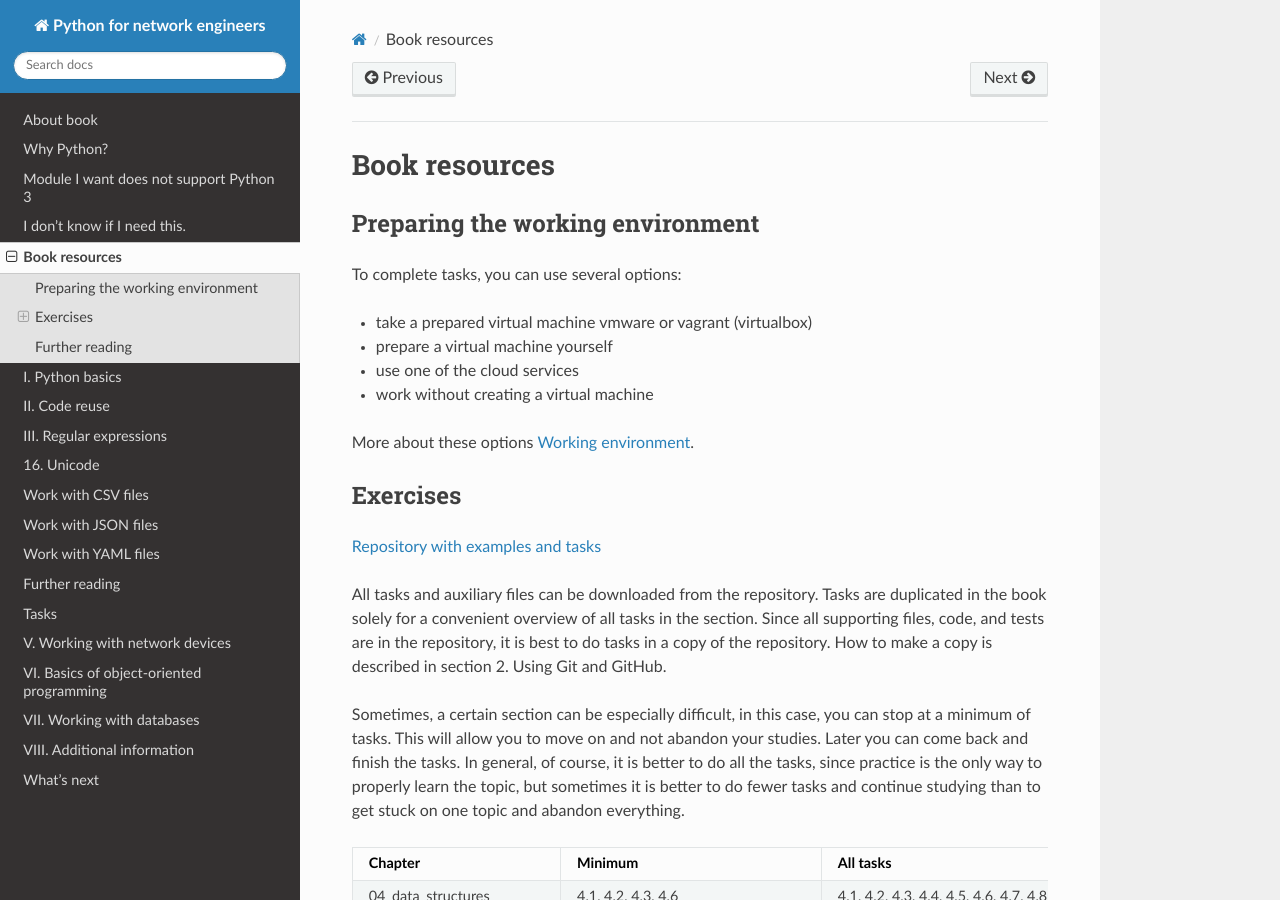
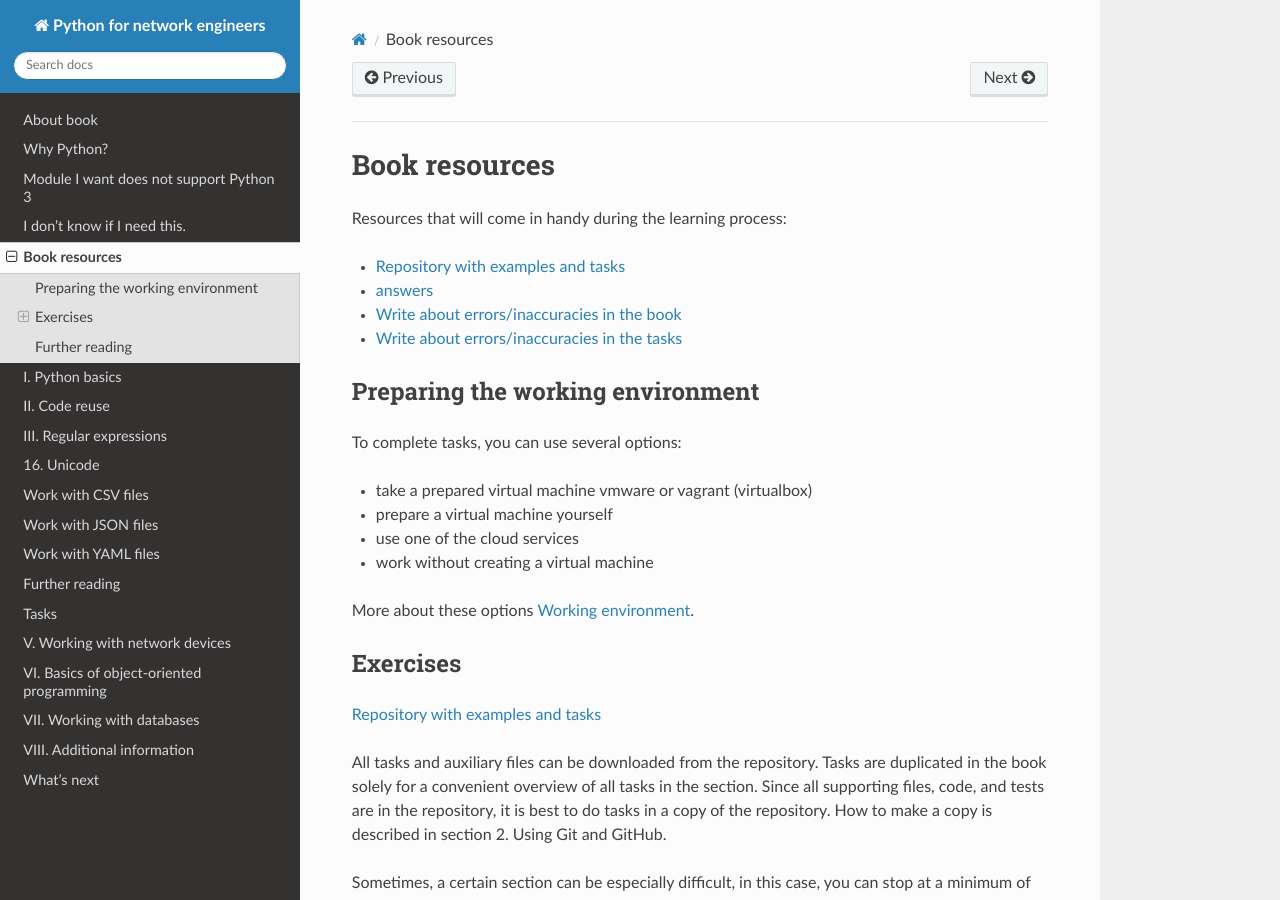
Before and after one commit to natenka/pyneng-book-en, a Sphinx documentation site: the page built from docs/source/book_links.rst, in a window 1280 px wide and 900 px high. Built offline with Sphinx 7.4.7 and the Read the Docs theme 2.0.0, drawn with Linux system fonts in a browser that asks for light colours; pages that are not in the unit, such as notebooks, are missing from menus.

```diff
--- a/docs/source/book/01_intro/index.rst
+++ b/docs/source/book/01_intro/index.rst
@@ -19,7 +19,7 @@ This book uses Debian Linux (on other OS the output may differ slightly) and Pyt
 .. toctree::
    :maxdepth: 1
 
-   vm
+   work_env
    os_and_editor
    pip
    virtualenv
--- a/docs/source/book_links.rst
+++ b/docs/source/book_links.rst
@@ -1,5 +1,12 @@
 Book resources
 ==============
+
+Resources that will come in handy during the learning process:
+
+* `Repository with examples and tasks <https://github.com/natenka/pyneng-examples-exercises-en/>`__
+* `answers <https://github.com/natenka/pyneng-answers/>`__
+* `Write about errors/inaccuracies in the book <https://github.com/natenka/pyneng-book-en/issues>`__
+* `Write about errors/inaccuracies in the tasks <https://github.com/natenka/pyneng-examples-exercises-en/issues>`__
 
 
 Preparing the working environment
```
Also changed, not shown: docs/source/book/01_intro/work_env.rst (renamed from docs/source/book/01_intro/vm.rst).
